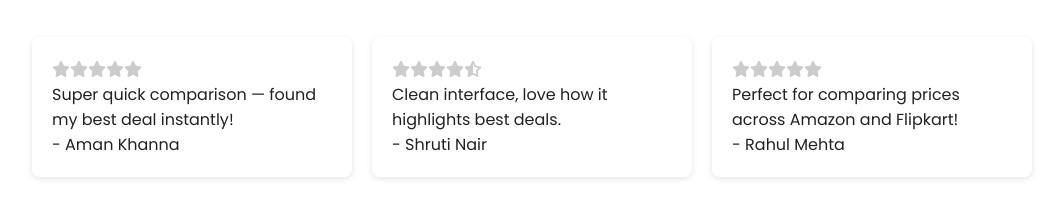
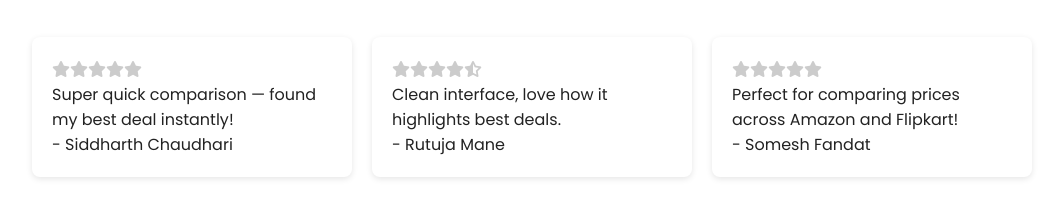
Before and after one commit to 11somesh/comparify-site, a plain HTML site: page index.html in a window 1280 px wide. Shown: the part 1361-1583 px from the top of the page, without its empty margins (108-1171 px from the left). Drawn offline with Linux system fonts and the light colour scheme.

Commit message:
Update index.html

```diff
--- a/index.html
+++ b/index.html
@@ -159,9 +159,9 @@ footer{background:#111;color:#ccc;padding:50px 30px 20px;margin-top:50px;}
 </div></section>
 
 <section id="reviews" class="fade-in"><h2 class="section-title">Latest <span>Reviews</span></h2>
-<div class="reviews"><div class="review"><div class="stars"><i class="fa fa-star"></i><i class="fa fa-star"></i><i class="fa fa-star"></i><i class="fa fa-star"></i><i class="fa fa-star"></i></div><p>Super quick comparison — found my best deal instantly!</p><div class="reviewer">- Aman Khanna</div></div>
-<div class="review"><div class="stars"><i class="fa fa-star"></i><i class="fa fa-star"></i><i class="fa fa-star"></i><i class="fa fa-star"></i><i class="fa fa-star-half-alt"></i></div><p>Clean interface, love how it highlights best deals.</p><div class="reviewer">- Shruti Nair</div></div>
-<div class="review"><div class="stars"><i class="fa fa-star"></i><i class="fa fa-star"></i><i class="fa fa-star"></i><i class="fa fa-star"></i><i class="fa fa-star"></i></div><p>Perfect for comparing prices across Amazon and Flipkart!</p><div class="reviewer">- Rahul Mehta</div></div></div></section>
+<div class="reviews"><div class="review"><div class="stars"><i class="fa fa-star"></i><i class="fa fa-star"></i><i class="fa fa-star"></i><i class="fa fa-star"></i><i class="fa fa-star"></i></div><p>Super quick comparison — found my best deal instantly!</p><div class="reviewer">- Siddharth Chaudhari </div></div>
+<div class="review"><div class="stars"><i class="fa fa-star"></i><i class="fa fa-star"></i><i class="fa fa-star"></i><i class="fa fa-star"></i><i class="fa fa-star-half-alt"></i></div><p>Clean interface, love how it highlights best deals.</p><div class="reviewer">- Rutuja Mane </div></div>
+<div class="review"><div class="stars"><i class="fa fa-star"></i><i class="fa fa-star"></i><i class="fa fa-star"></i><i class="fa fa-star"></i><i class="fa fa-star"></i></div><p>Perfect for comparing prices across Amazon and Flipkart!</p><div class="reviewer">- Somesh Fandat </div></div></div></section>
 
 <section id="coupons" class="fade-in"><h2 class="section-title"><span>Coupons</span> & Offers</h2>
 <div class="coupons"><div class="coupon"><h4>10% OFF Amazon Electronics</h4><p>Use Code: <b>AMAZ10</b></p><button>Copy Code</button></div><div class="coupon"><h4>₹500 OFF Flipkart Mobiles</h4><p>Use Code: <b>FLIP500</b></p><button>Copy Code</button></div><div class="coupon"><h4>15% OFF Myntra Fashion</h4><p>Use Code: <b>MYN15</b></p><button>Copy Code</button></div></div></section>
```
